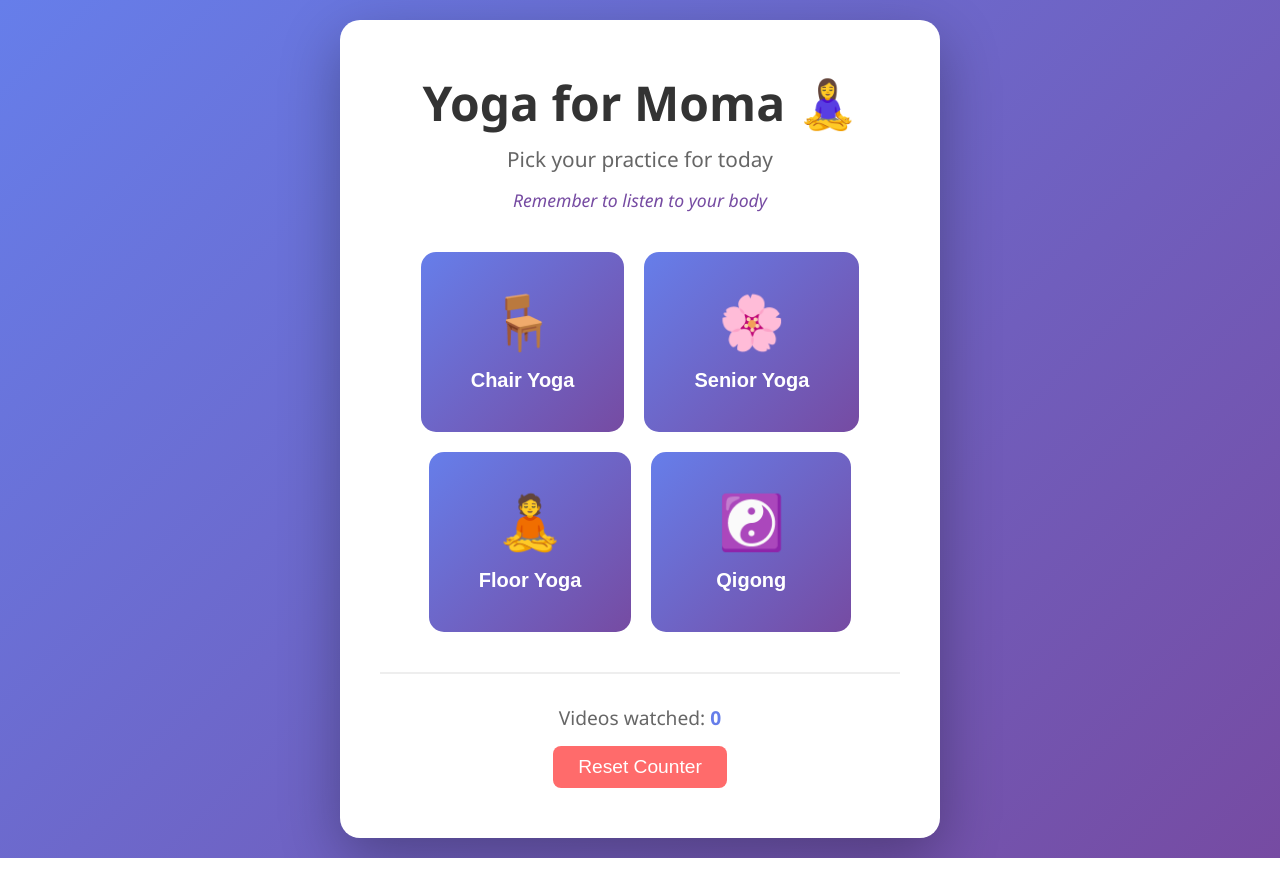
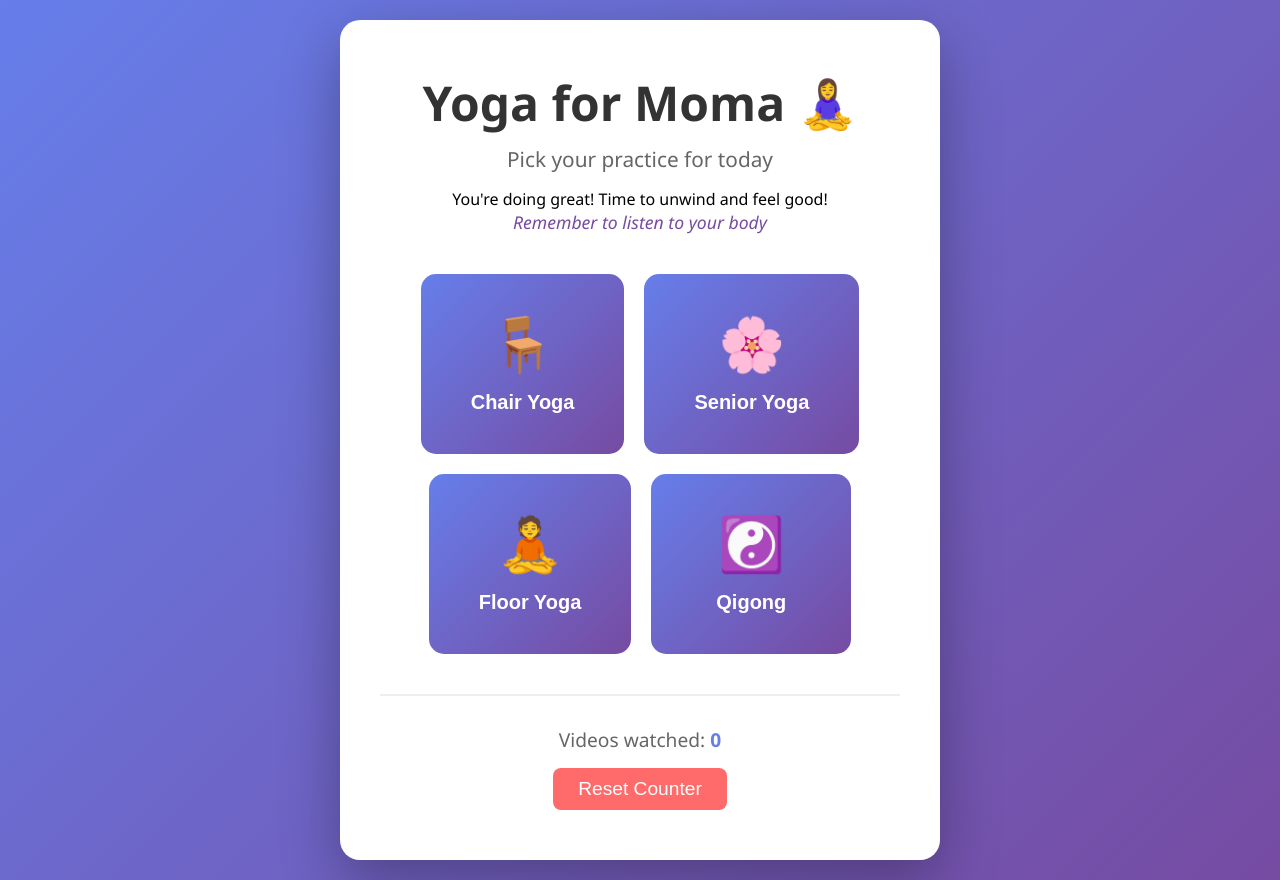
Before and after one commit to kaylimepy/yogaformoma, a plain HTML site: page index.html in a window 1280 px wide. Before the commit the page ends 858 px from the top, so only its background shows below. Drawn offline with Linux system fonts and the light colour scheme.

Commit message:
Add encouraging messages based on time of day

```diff
--- a/index.html
+++ b/index.html
@@ -10,6 +10,7 @@
     <div class="container">
         <h1>Yoga for Moma 🧘‍♀️</h1>
         <p class="subtitle">Pick your practice for today</p>
+        <p id="encouragement" class="encouragement"></p>
         <p class="reminder">Remember to listen to your body</p>
 
         <div class="button-container">
--- a/script.js
+++ b/script.js
@@ -1,3 +1,43 @@
+// Encouraging messages based on time of day
+const encouragingMessages = {
+    morning: [
+        "Good morning! So proud of you for starting your day with movement!",
+        "You're doing great! Your morning practice is a gift to yourself.",
+        "What a wonderful way to begin the day! Your body thanks you!",
+        "Good morning, beautiful soul! Ready to feel amazing today?"
+    ],
+    afternoon: [
+        "Look at you showing up for yourself! You're amazing!",
+        "So proud of you for taking this time for YOU!",
+        "Your dedication is inspiring! Keep shining!",
+        "You're doing wonderful! This is your time to recharge."
+    ],
+    evening: [
+        "You're here! That's what matters. So proud of you!",
+        "Perfect time for some self-care! Your body will thank you!",
+        "You're doing great! Time to unwind and feel good!",
+        "Look at you prioritizing yourself! You're amazing!"
+    ]
+};
+
+// Display random encouraging message based on time
+function showEncouragingMessage() {
+    const hour = new Date().getHours();
+    let timeOfDay;
+
+    if (hour < 12) {
+        timeOfDay = 'morning';
+    } else if (hour < 18) {
+        timeOfDay = 'afternoon';
+    } else {
+        timeOfDay = 'evening';
+    }
+
+    const messages = encouragingMessages[timeOfDay];
+    const randomMessage = messages[Math.floor(Math.random() * messages.length)];
+    document.getElementById('encouragement').textContent = randomMessage;
+}
+
 // Curated yoga videos for seniors - Verified working videos
 const yogaVideos = {
     chair: [
@@ -130,5 +170,6 @@ document.getElementById('floor-yoga').addEventListener('click', () => openVideo(
 document.getElementById('qigong').addEventListener('click', () => openVideo('qigong'));
 document.getElementById('reset-btn').addEventListener('click', resetAll);
 
-// Initialize stats on load
+// Initialize on load
+showEncouragingMessage();
 updateStats();
```
